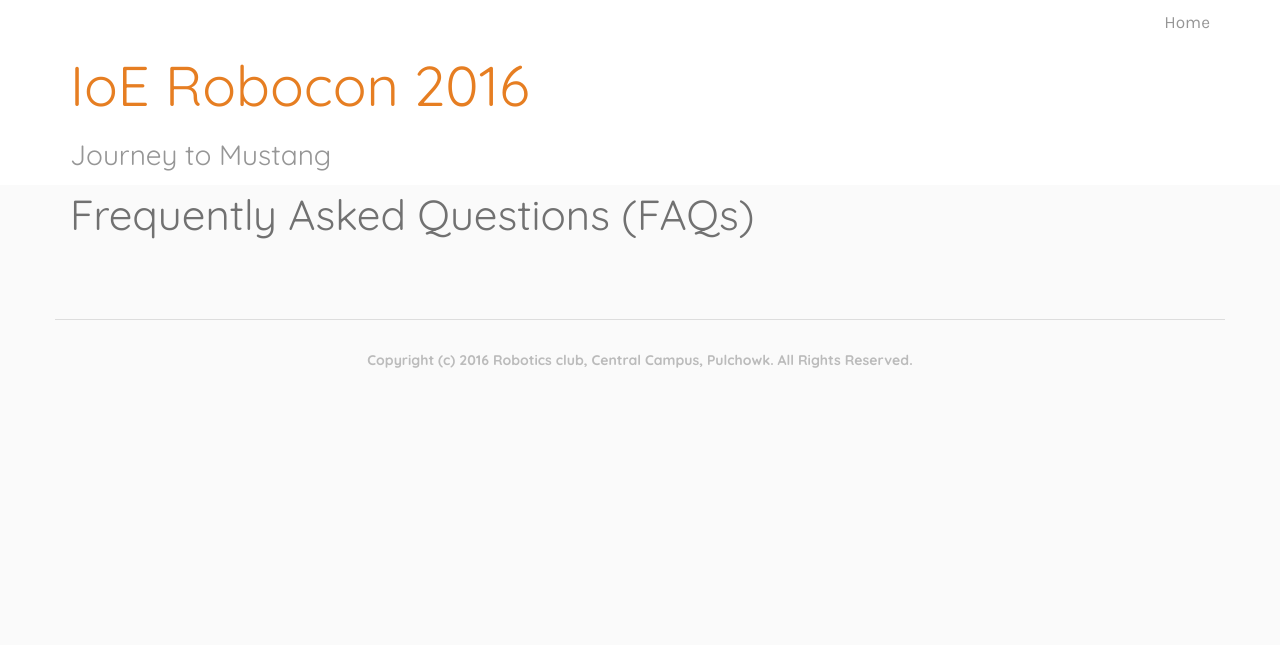
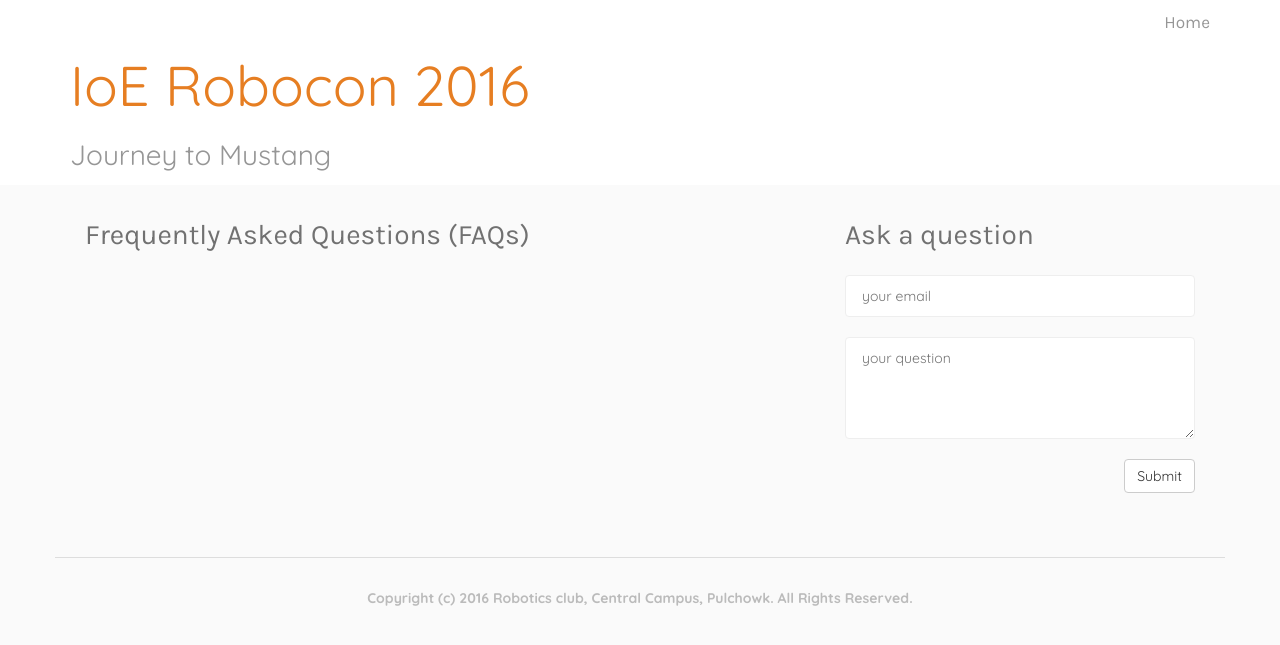
Before and after one commit to FrozenHelium/ioe-robocon-2016, a PHP site: page /faqs in a window 1280 px wide. Shown: the top 645 px of the page. Run offline with PHP 8.4, Linux system fonts and the light colour scheme; data that the repository does not hold is empty; some libraries are stand-ins or nearby versions.

Commit message:
Add faq form

```diff
--- a/app/views/faqs.html
+++ b/app/views/faqs.html
@@ -8,7 +8,7 @@
     <div id="title-block">
         <div class="container">
             <div class="menu">
-                <a class="menu-item" href="{% url 'home' %}">Home</a>
+                <a class="menu-item" href="{% url '' %}">Home</a>
             </div>
             <div class="title">IoE Robocon 2016</div>
             <div class="extra">Journey to Mustang</div>
@@ -16,7 +16,8 @@
     </div>
     <div id="content-block">
         <div class="container">
-            <div class="page-title">
+            <div class="col-md-8">
+                <div class="page-title title">
                     Frequently Asked Questions (FAQs)
                 </div>
                 <div class="faqs">
@@ -32,6 +33,19 @@
                     {% endfor %}
                 </div>
             </div>
+            <div class="col-md-4">
+                <div class="form-wrapper">
+                    <div class="title">
+                        Ask a question
+                    </div>
+                    <form>
+                        <input name="email" type="email" placeholder="your email">
+                        <textarea name="query" placeholder="your question" rows="4"></textarea>
+                        <input class="btn btn-default" type="submit">
+                    </form>
+                </div>
+            </div>
+        </div>
     </div>
     {% include 'footer.html' %}
 </body>
--- a/public_html/css/404.css
+++ b/public_html/css/404.css
@@ -0,0 +1,3 @@
+#content-block{
+    padding-top: 30px;
+}
--- a/public_html/css/faqs.css
+++ b/public_html/css/faqs.css
@@ -15,3 +15,20 @@
 .answer::before{
     content: '\2192 ';
 }
+
+#content-block{
+    padding-top: 20px;
+}
+
+form{
+    text-align: right;
+}
+form input[type='email'],
+form textarea{
+    display:block;
+    width: 100%;
+    margin: 20px 0px;
+    padding: 10px 16px;
+    border: 1px solid #eee;
+    border-radius: 4px;
+}
```
Also changed, not shown: app/views/404.html (+5 -13 lines). Lines whose indentation alone changed are shown as unchanged.
